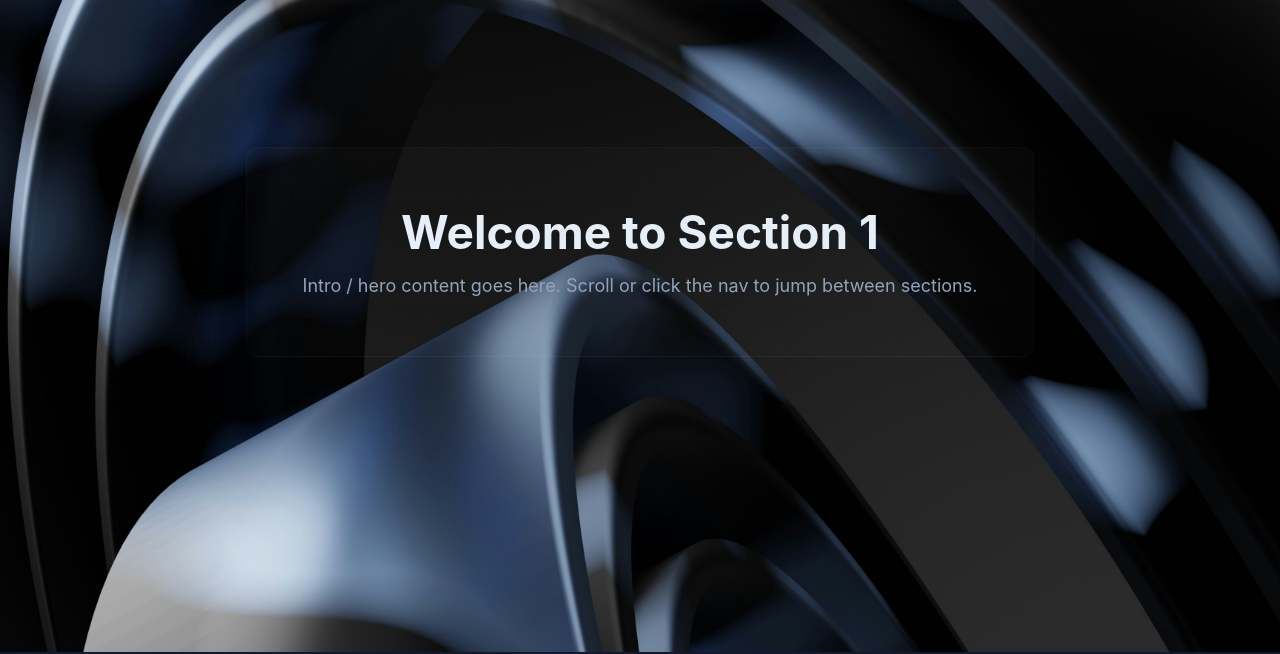
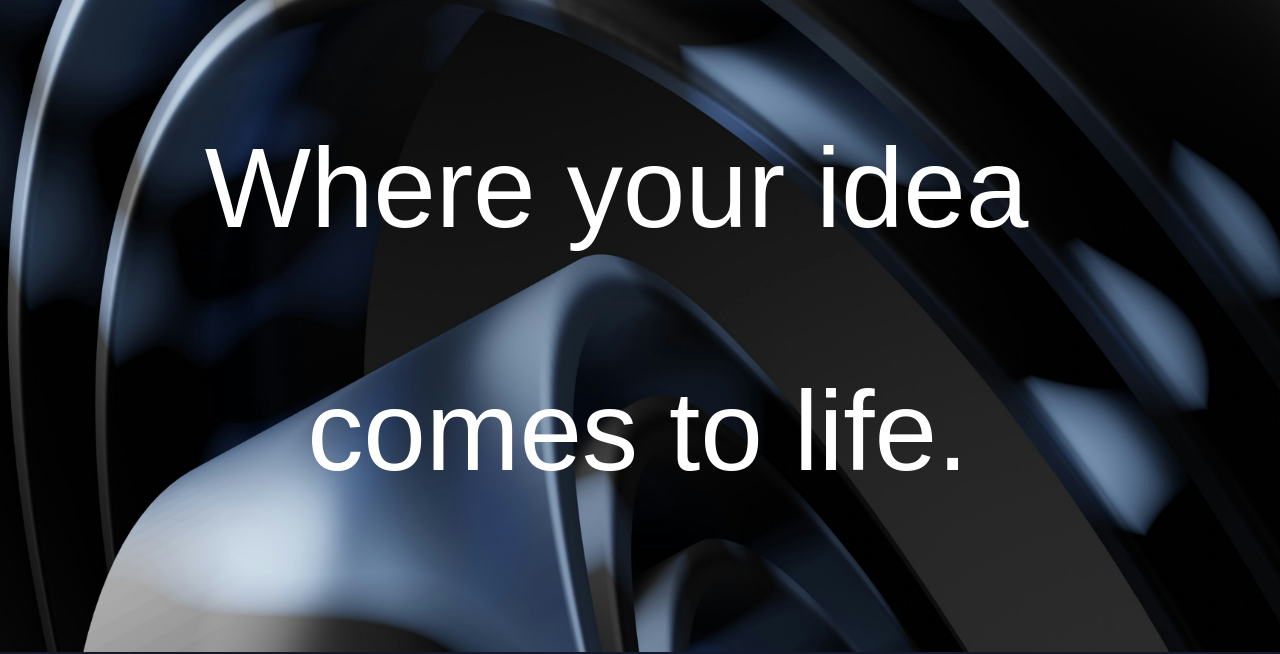
Before and after one commit to imtheone-hm/cite-finale, a plain HTML site: page code/HOME.HTML in a window 1280 px wide. Shown: the part 148-802 px from the top of the page. Drawn offline with Linux system fonts and the light colour scheme.

Commit message:
text home

```diff
--- a/code/HOME.HTML
+++ b/code/HOME.HTML
@@ -52,15 +52,11 @@
       </div>
     </div>
 
-
     <main id="main">
       <section id="section1" class="section">
         <div class="content">
-          <h1>Welcome to Section 1</h1>
-          <p>
-            Intro / hero content goes here. Scroll or click the nav to jump
-            between sections.
-          </p>
+          <h1 class="hero-title">Where your idea</h1>
+          <h1 class="hero1-title">comes to life.</h1>
         </div>
       </section>
 
--- a/code/style.css
+++ b/code/style.css
@@ -53,9 +53,11 @@ body{
 
 /* Sections - full viewport height */
 .section{min-height:100vh;display:grid;place-items:center;padding:80px 24px}
-.section .content{max-width:900px;text-align:center;background:linear-gradient(180deg, rgba(255,255,255,0.02), rgba(255,255,255,0.01));padding:40px;border-radius:12px;border:1px solid rgba(255,255,255,0.03)}
-.section h1{font-size:clamp(28px,4vw,46px);margin-bottom:12px}
-.section p{color:var(--muted);line-height:1.55;font-size:18px}
+.section .content{background: none;
+  border: none;
+  padding: 0;}
+/*.section h1{font-size:clamp(28px,4vw,46px);margin-bottom:12px}
+.section p{color:var(--muted);line-height:1.55;font-size:18px}*/
 
 /* Distinguish sections visually */
 #section1 {
@@ -81,6 +83,7 @@ body{
   z-index: 10;
 
 }
+
 .contact-container {
   position: fixed;
   top: 5%;          /* Allows absolute positioning of icons inside */
@@ -125,12 +128,49 @@ body{
   border-radius: 24px;
   font-family: 'Clash Display', sans-serif;
   font-size: 28px;
-  font-weight: 400; /* regular */
+  font-weight: 100; /* regular */
   border: none;
   outline: none;
   cursor: pointer;
   text-decoration: none;
   transition: transform 0.3s; /* Smooth movement */
+}
+.content1{
+ position: relative;
+  top: 35vh;
+  left: 16vw;
+  font-family: 'Clash Display', sans-serif;
+  font-weight: 300; /* Light */
+  font-size: 8.8vw;
+  color: #fff;
+  margin: 0;
+  line-height: 1;
+  letter-spacing: -0.015vw; /* optional: for a modern look */
+}
+.hero-title {
+  position: absolute; /* Use absolute positioning for precise placement */
+  top: 35vh; /* Adjust vertical position relative to viewport height */
+  left: 16vw; /* Adjust horizontal position relative to viewport width */
+  font-family: 'Clash Display', sans-serif;
+  font-weight: 300; /* Light */
+  font-size: 8.8vw; /* Responsive font size based on viewport width */
+  color: #fff; /* White text color */
+  margin: 0;
+  line-height: 1; /* Single-line spacing */
+  letter-spacing: -0.015vw; /* Optional: modern look */
+}
+
+.hero1-title {
+  position: absolute; /* Use absolute positioning for precise placement */
+  top: 65.36vh; /* Adjust vertical position relative to viewport height */
+  left: 24vw; /* Adjust horizontal position relative to viewport width */
+  font-family: 'Clash Display', sans-serif;
+  font-weight: 300; /* Light */
+  font-size: 8.8vw; /* Responsive font size based on viewport width */
+  color: #fff; /* White text color */
+  margin: 0;
+  line-height: 1; /* Single-line spacing */
+  letter-spacing: -0.015vw; /* Optional: modern look */
 }
 
 /* Mobile menu styles (dropdown) */
```
